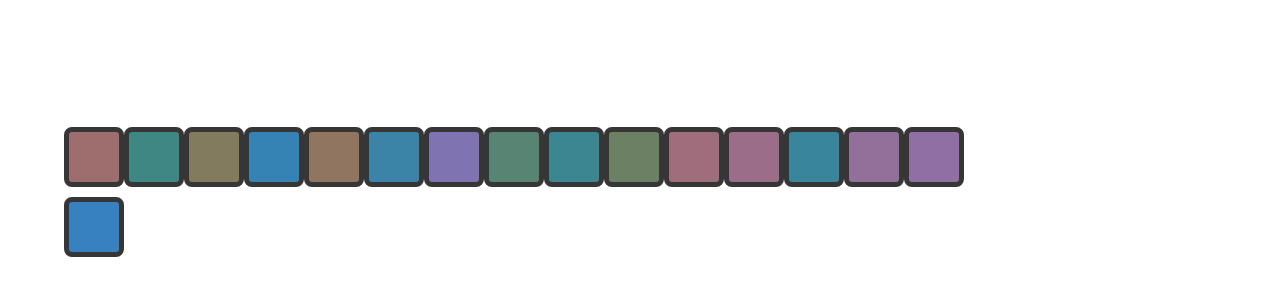
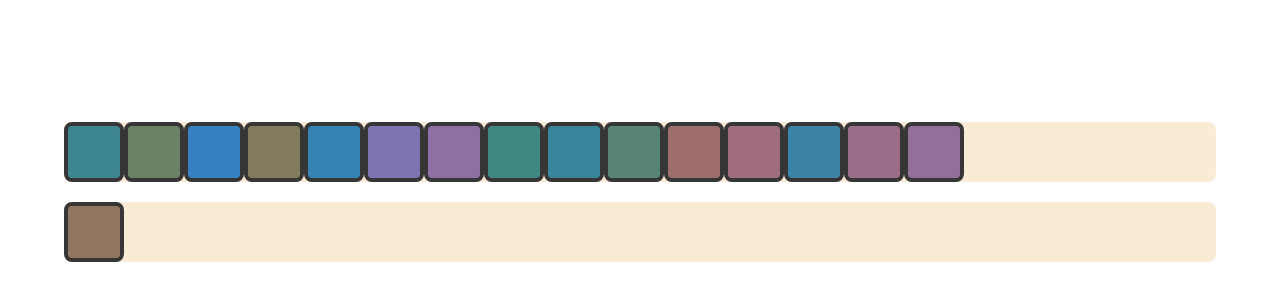
Before and after one commit to mbrydges/farnsworth-d-15-color-blind-test, a Next.js app: page / in a window 1280 px wide. Shown: the part 208-508 px from the top of the page. Built offline with nearby package versions, Linux system fonts and the light colour scheme.

Commit message:
randomize colors

```diff
--- a/src/app/components/Item.tsx
+++ b/src/app/components/Item.tsx
@@ -31,7 +31,7 @@ const Item = ({ task, index }: Props) => {
               width: '100%',
               height: '100%',
               borderRadius: '8px',
-              border: '5px solid #363636',
+              border: '4px solid #363636',
               backgroundColor: task.color,
             }}
           ></div>
--- a/src/app/components/List.tsx
+++ b/src/app/components/List.tsx
@@ -4,6 +4,7 @@ import { Column, Task } from '@/global'
 import dynamic from 'next/dynamic'
 
 interface Props {
+  color: string
   column: Column
   tasks: Task[]
 }
@@ -16,10 +17,12 @@ const Droppable = dynamic(
   { ssr: false }
 )
 
-const List = ({ column, tasks }: Props) => {
+const List = ({ column, tasks, color }: Props) => {
   return (
     <Droppable droppableId={column.id} direction="horizontal">
       {(provided) => (
+        <>
+          {column.id === 'column-1' ? (
             <div
               className="list"
               ref={provided.innerRef}
@@ -30,6 +33,32 @@ const List = ({ column, tasks }: Props) => {
               ))}
               {provided.placeholder}
             </div>
+          ) : (
+            <div className="list">
+              <div className="item">
+                <div
+                  className="item"
+                  style={{
+                    borderRadius: '8px',
+                    border: '4px solid #363636',
+                    backgroundColor: color,
+                    cursor: 'not-allowed',
+                  }}
+                ></div>
+              </div>
+              <div
+                className="list"
+                ref={provided.innerRef}
+                {...provided.droppableProps}
+              >
+                {tasks.map((task: any, index: number) => (
+                  <Item key={task.id} task={task} index={index} />
+                ))}
+                {provided.placeholder}
+              </div>
+            </div>
+          )}
+        </>
       )}
     </Droppable>
   )
--- a/src/app/globals.css
+++ b/src/app/globals.css
@@ -2,33 +2,38 @@ html,
 body {
   margin: 0;
   padding: 0;
+
   max-width: 100vw;
   height: 100vh;
   display: grid;
   align-items: center;
 }
 
+body {
+  padding-left: 5vw;
+  padding-right: 5vw;
+}
+
 .item {
   display: flex;
   align-items: center;
   justify-content: center;
-  width: 5.625vw;
+  width: 5.25vw;
   max-width: 60px;
-  height: 50px;
-  cursor: grab;
+  height: 52px;
 }
 
 .list {
   display: flex;
   align-items: center;
-  height: 50px;
-  max-width: 100vw;
-  padding-left: 5vw;
-  padding-right: 5vw;
+  height: 60px;
+  max-width: 90vw;
+  width: 100%;
+  background-color: antiquewhite;
+  border-radius: 8px;
 }
 
 .list-container {
   display: grid;
   gap: 20px;
-  max-height: 120px;
 }
--- a/src/app/page.tsx
+++ b/src/app/page.tsx
@@ -9,19 +9,24 @@ const shuffle = (array: string[]) => {
   return array.sort(() => Math.random() - 0.5)
 }
 
-const pin = (arrayStart: string[], arrayFinish: string[]) => {
+const initColor = (arrayStart: string[], arrayFinish: string[]) => {
   // Use shuffle here  eventually
-  arrayFinish.push(arrayStart[0])
+  shuffle((initialData.columns as Columns)['column-1'].taskIds)
+
+  const taskId = arrayStart[0]
+  const task = (initialData.tasks as Tasks)[taskId]
+  //arrayFinish.push(arrayStart[0])
   arrayStart.splice(0, 1)
+  return task.color
 }
 
 // Initialize second row
-pin(
+
+let color = initColor(
   (initialData.columns as Columns)['column-1'].taskIds,
   (initialData.columns as Columns)['column-2'].taskIds
 )
-
-shuffle((initialData.columns as Columns)['column-1'].taskIds)
+console.log('color', color)
 
 export default function Home() {
   const [state, setState] = useState(initialData)
@@ -98,7 +103,14 @@ export default function Home() {
             const tasks = column.taskIds.map(
               (taskId: string) => (state.tasks as Tasks)[taskId]
             )
-            return <List key={column.id} column={column} tasks={tasks} />
+            return (
+              <List
+                key={column.id}
+                column={column}
+                tasks={tasks}
+                color={color}
+              />
+            )
           })}
         </div>
       </DragDropContext>
```
Lines whose indentation alone changed are shown as unchanged.
